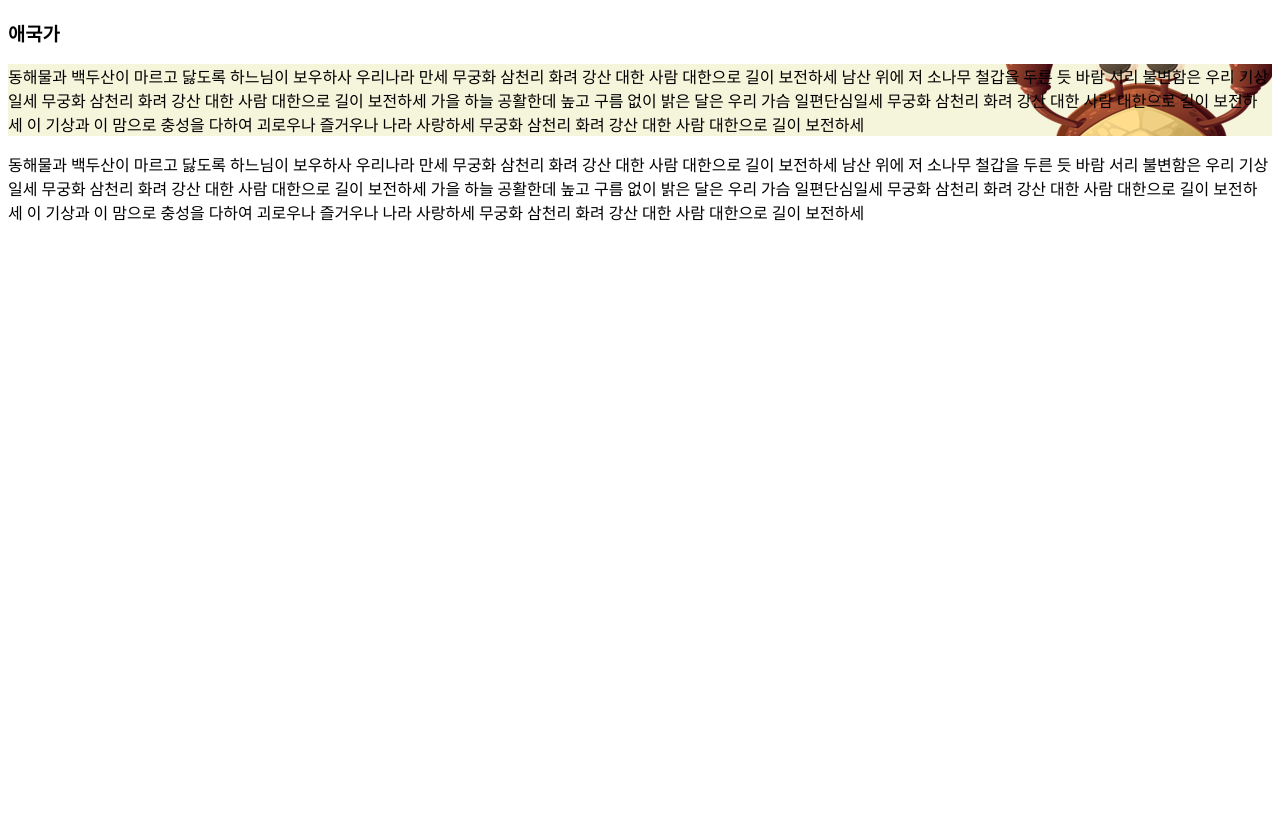
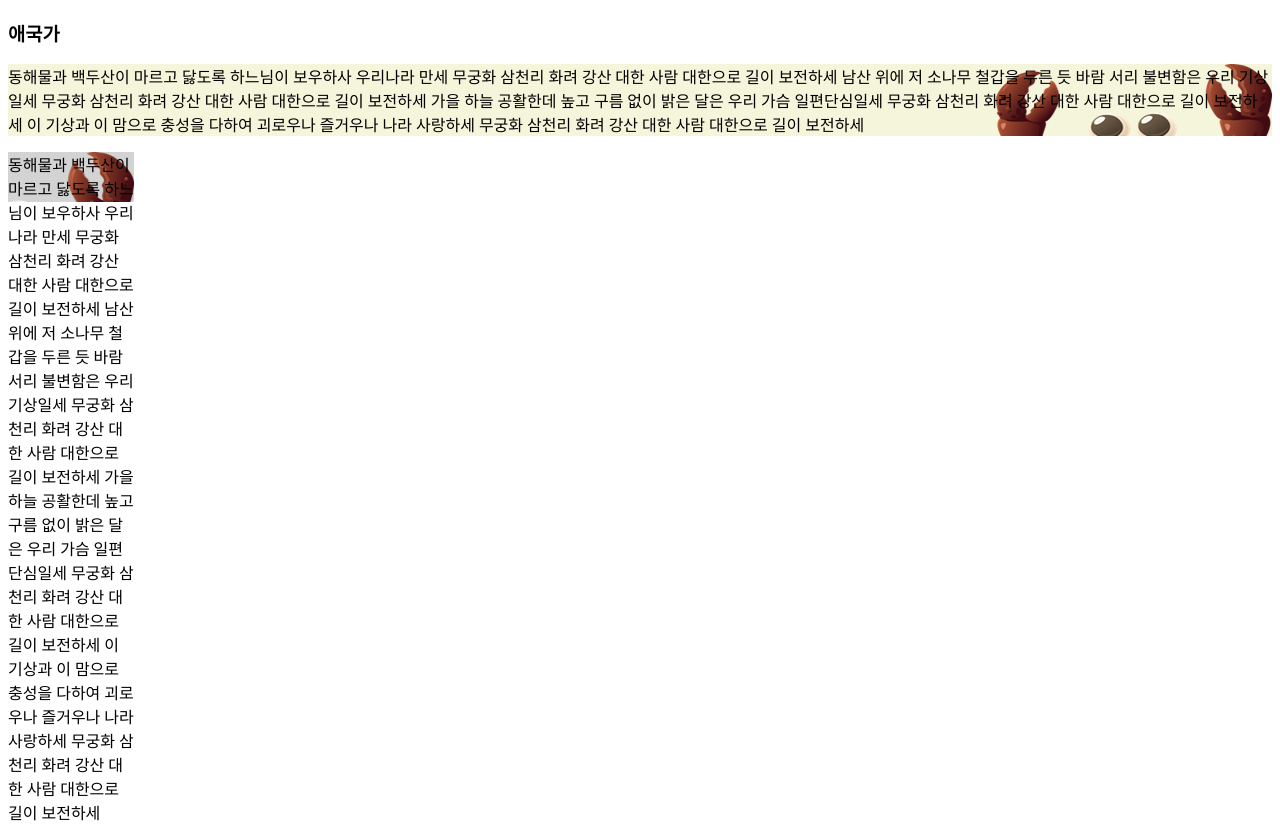
Before and after one commit to mysoar/mysoar.github.io, a plain HTML site: page 20180510/cssBg1.html in a window 1280 px wide. Before the commit the page ends 800 px from the top, so only its background shows below. Drawn offline with Linux system fonts and the light colour scheme.

Commit message:
Update cssBg1.html

```diff
--- a/20180510/cssBg1.html
+++ b/20180510/cssBg1.html
@@ -3,7 +3,7 @@
 <head> <meta chareset="utf-8"/><meta name="viewport" content="width=device-width, initial-scale=1"/>
  <style>
  .pg1{background:beige url("https://mysoar.github.io/20180510/lobster.png") no-repeat fixed right top; }
- .pg2{background:lightgray url("https://mysoar.github.io/20180510/lobster.png") no-repeat scroll right topl width:10%; height:50px;}
+ .pg2{background:lightgray url("https://mysoar.github.io/20180510/lobster.png") no-repeat scroll right top; width:10%; height:50px;}
 </style>
 <title>CSS background 실습</title></head>
 <body><section><h3>애국가</h3>
```
